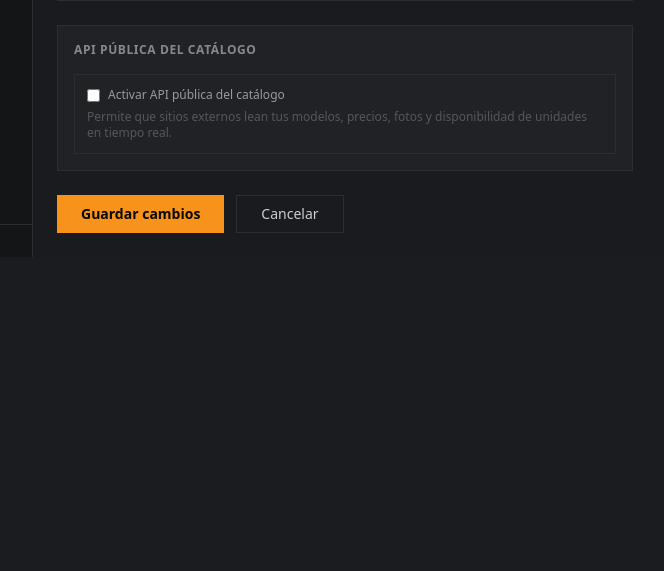
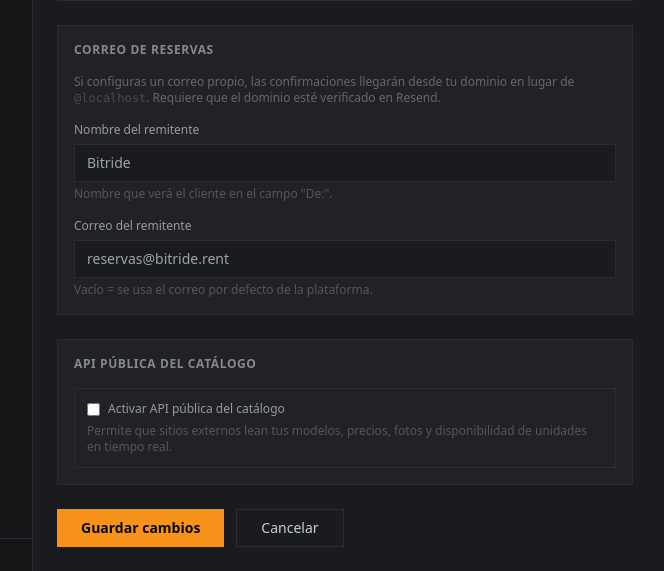
Before and after one commit to Forte11Cuba/rentaria, a Django app: template templates/admin_panel/shop_settings.html in a window 1280 px wide. Shown: the part 1079-1650 px from the top of the page, without its empty margins (223-887 px from the left). Before the commit the page ends 1336 px from the top, so only its background shows below. Run offline with Django 5.2, Linux system fonts and the light colour scheme; the template is opened without the code that fills it, so the values that code supplies are empty; some libraries are stand-ins or nearby versions.

Commit message:
feat(shops): custom email sender per shop

```diff
--- a/apps/admin_panel/forms.py
+++ b/apps/admin_panel/forms.py
@@ -47,6 +47,7 @@ class ShopOwnerForm(forms.ModelForm):
             'whatsapp_activo', 'whatsapp_numero',
             'btcpay_activo', 'btcpay_url', 'btcpay_api_key', 'btcpay_store_id', 'btcpay_webhook_secret',
             'public_api',
+            'email_from_name', 'email_from_address',
         ]
         labels = {
             'nombre': 'Nombre de la tienda',
@@ -60,6 +61,8 @@ class ShopOwnerForm(forms.ModelForm):
             'btcpay_store_id': 'BTCPay Store ID',
             'btcpay_webhook_secret': 'Webhook Secret (opcional, para seguridad)',
             'public_api': 'Activar API pública del catálogo',
+            'email_from_name': 'Nombre del remitente (ej: Bitride)',
+            'email_from_address': 'Correo del remitente (ej: reservas@bitride.rent)',
         }
 
     def __init__(self, *args, **kwargs):
--- a/apps/shops/models.py
+++ b/apps/shops/models.py
@@ -15,6 +15,8 @@ class Shop(models.Model):
     logo = models.ImageField(upload_to='logos/', blank=True)
     activa = models.BooleanField(default=True)
     public_api = models.BooleanField(default=False)
+    email_from_name = models.CharField(max_length=100, blank=True)
+    email_from_address = models.EmailField(blank=True)
     created_at = models.DateTimeField(auto_now_add=True)
 
     class Meta:
--- a/templates/admin_panel/shop_settings.html
+++ b/templates/admin_panel/shop_settings.html
@@ -133,6 +133,34 @@
             </div>
         </div>
 
+        <!-- Correo personalizado -->
+        <div class="bg-br-card border border-br-border p-4">
+            <h3 class="text-xs font-semibold text-br-text uppercase tracking-wider mb-4 opacity-60">Correo de reservas</h3>
+            <div class="space-y-4">
+                <p class="text-xs text-br-text opacity-40">
+                    Si configuras un correo propio, las confirmaciones llegarán desde tu dominio en lugar de <code class="opacity-60">@{{ request.get_host }}</code>.
+                    Requiere que el dominio esté verificado en Resend.
+                </p>
+                <div>
+                    <label class="block text-xs font-medium text-br-text opacity-70 mb-1.5">Nombre del remitente</label>
+                    <input type="text" name="email_from_name" value="{{ form.email_from_name.value|default:'' }}"
+                           class="w-full bg-br-bg border border-br-border text-br-text text-sm px-3 py-2 focus:outline-none focus:border-br-accent"
+                           placeholder="Bitride">
+                    <p class="text-xs text-br-text opacity-30 mt-1">Nombre que verá el cliente en el campo "De:".</p>
+                </div>
+                <div>
+                    <label class="block text-xs font-medium text-br-text opacity-70 mb-1.5">Correo del remitente</label>
+                    <input type="email" name="email_from_address" value="{{ form.email_from_address.value|default:'' }}"
+                           class="w-full bg-br-bg border border-br-border text-br-text text-sm px-3 py-2 focus:outline-none focus:border-br-accent"
+                           placeholder="reservas@bitride.rent">
+                    <p class="text-xs text-br-text opacity-30 mt-1">Vacío = se usa el correo por defecto de la plataforma.</p>
+                </div>
+                {% for error in form.email_from_address.errors %}
+                <p class="text-xs text-red-400">{{ error }}</p>
+                {% endfor %}
+            </div>
+        </div>
+
         <!-- API Pública -->
         <div class="bg-br-card border border-br-border p-4">
             <h3 class="text-xs font-semibold text-br-text uppercase tracking-wider mb-4 opacity-60">API Pública del catálogo</h3>
```
Also changed, not shown: services/email.py (+6 -3 lines), apps/shops/migrations/0004_add_email_fields_to_shop.py (added).
